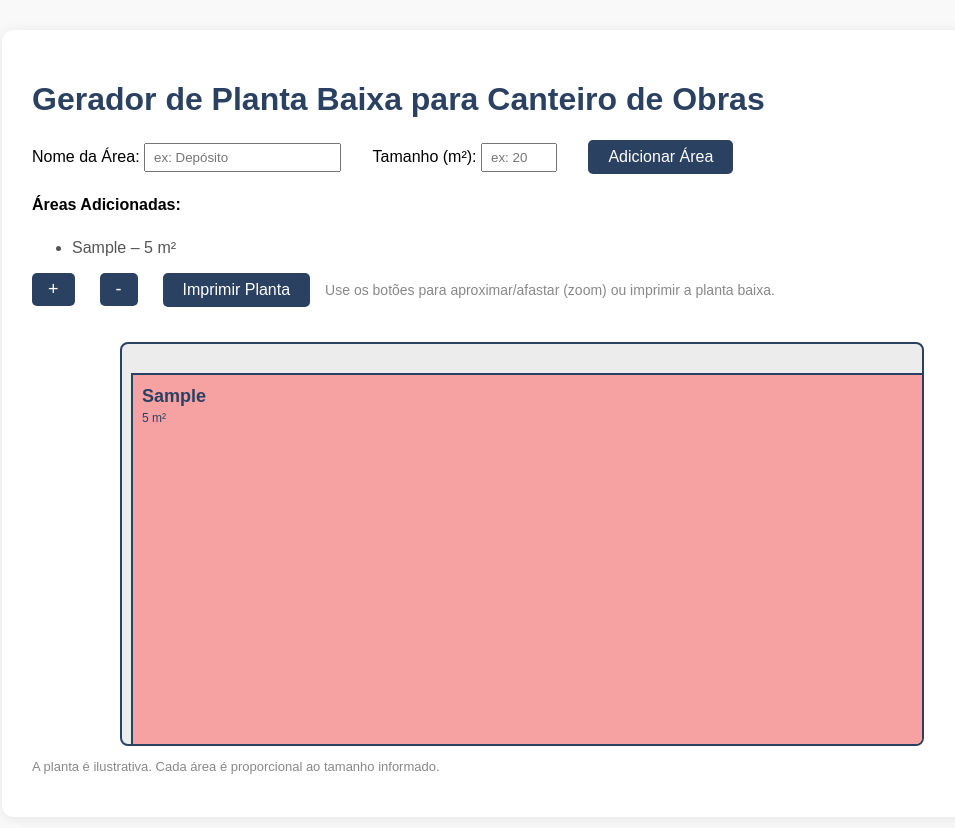
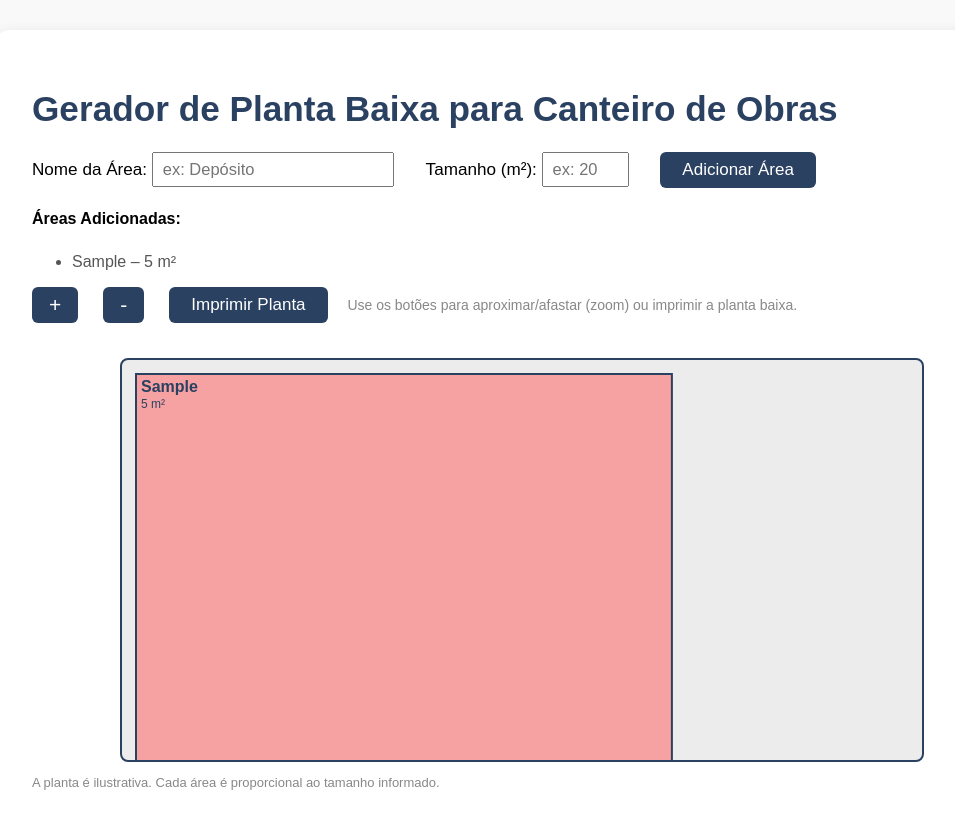
Before and after one commit to andrefelipers01/meu-canteiro, a plain HTML site: page meu-canteiro.html in a window 1280 px wide. Both pictures are taken after typing "Sample", "5" into the empty fields and a click on the button "Adicionar Área". Shown: the whole page, without its empty margins (118-1073 px from the left). Drawn offline with Linux system fonts and the light colour scheme.

Commit message:
Add files via upload

```diff
--- a/meu-canteiro.html
+++ b/meu-canteiro.html
@@ -16,33 +16,37 @@
             background: #fff;
             border-radius: 12px;
             box-shadow: 0 2px 14px rgba(0,0,0,.08);
-            padding: 30px;
+            padding: 35px;
         }
         h1 {
             color: #2b4162;
+            font-size: 2.2rem;
         }
         form {
             margin-bottom: 22px;
         }
         label {
             margin-right: 15px;
+            font-size: 1.07rem;
         }
         input[type="text"], input[type="number"] {
             margin-right: 12px;
-            padding: 5px 8px;
+            padding: 6px 9px;
+            font-size: 1.03rem;
         }
         button, .zoom-btn {
             background: #2b4162;
             color: #fff;
             border: none;
-            padding: 8px 20px;
-            border-radius: 5px;
+            padding: 8px 22px;
+            border-radius: 6px;
             cursor: pointer;
-            font-size: 16px;
+            font-size: 17px;
+            margin-right: 0.3rem;
         }
         .zoom-btn {
-            padding: 6px 16px;
-            font-size: 18px;
+            padding: 6px 17px;
+            font-size: 21px;
             margin-right: 10px;
         }
         #canvas {
@@ -59,6 +63,7 @@
         }
         .areas-list li {
             color: #555;
+            font-size: 1.00rem;
         }
         .controls {
             margin-top: 15px;
@@ -131,44 +136,94 @@
     let areas = [];
     let zoom = 1;
 
+    /**
+     * Função para distribuir áreas como retângulos lado a lado,
+     * quebrando para a linha de baixo quando necessário (estilo "mosaico flexível").
+     * Cada área mantém proporção relativa conforme o tamanho.
+     */
     function drawPlant() {
         ctx.clearRect(0, 0, canvas.width, canvas.height);
         ctx.save();
         ctx.scale(zoom, zoom);
 
+        const padding = 14; // borda interna do canvas
+        const availableWidth = (canvas.width - 2*padding) / zoom;
+        const availableHeight = (canvas.height - 2*padding) / zoom;
+
+        // Criação dos retângulos proporcionais ao tamanho das áreas
         let totalArea = areas.reduce((sum, a) => sum + a.size, 0);
-        let currentX = 10, currentY = 10, rowHeight = 0;
+        if (totalArea === 0) { ctx.restore(); return; }
 
-        // Definição simplificada: distribuir áreas na horizontal, quebra linha quando acabar espaço
-        const plantWidth = (canvas.width - 20) / zoom;
-        const plantHeight = (canvas.height - 20) / zoom;
-        const scale = totalArea > 0 ? Math.min(
-            plantWidth / Math.sqrt(totalArea * plantWidth / plantHeight),
-            plantHeight / Math.sqrt(totalArea * plantHeight / plantWidth)
-        ) : 1;
+        // Proporção da largura/altura entre as áreas
+        // Calcula área total retangular que será preenchida:
+        const A_canvas = availableWidth * availableHeight;
 
-        areas.forEach((area, idx) => {
-            // Cada área é um quadrado proporcional à sua metragem quadrada (ilustrativo)
-            let areaPx = Math.sqrt(area.size) * scale * 2.2;
-            if (currentX + areaPx > plantWidth + 10) {
-                currentX = 10;
-                currentY += rowHeight + 20;
-                rowHeight = 0;
+        // Fator para converter de m² (informado) para px² (na planta)
+        const areaToPx = A_canvas / totalArea;
+
+        // 1° Passo: calcula PARA CADA ÁREA uma largura fixa (por fila), altura proporcional ao tamanho dela
+        // Distribuição em filas: quando acabar largura, começa nova linha
+        let x = padding, y = padding;
+        let rowHeight = 0, spacing = 12;
+
+        // Copia local das retângulos: [{...area, width, height}]
+        let rects = [];
+        let maxRowWidth = availableWidth;
+
+        // Definido um height padrão baixo (para melhor visualização)
+        let targetRowHeight = Math.max( Math.sqrt(areaToPx) * 24, 30 ); // altura ideal inicial
+
+        // Monta linhas (filas):
+        let row = [], rows = [];
+        let currentRowArea = 0;
+        const minRectWidth = 40, minRectHeight = 25;
+
+        // 1) Primeiro, "quebra" áreas para linhas considerando proporção dos tamanhos
+        let tempAreas = areas.map(a => Object.assign({}, a));
+        while(tempAreas.length > 0){
+            let currRow = [], rowArea = 0, rowWidthPx = 0;
+            // agrupa na linha até atingir a largura máxima
+            for(let k=0; k<tempAreas.length; k++){
+                let nextArea = tempAreas[k];
+                let arPx = nextArea.size * areaToPx;
+                let w = Math.max(Math.sqrt(arPx), minRectWidth);
+                let h = Math.max(arPx / w, minRectHeight);
+
+                if(rowWidthPx + w + spacing > maxRowWidth && currRow.length > 0) break;
+                currRow.push(Object.assign(nextArea, { width: w, height: h }));
+                rowWidthPx += w + spacing;
             }
-            ctx.fillStyle = `hsl(${idx*60%360},83%,80%)`;
-            ctx.strokeStyle = '#2b4162';
-            ctx.lineWidth = 2;
-            ctx.fillRect(currentX, currentY, areaPx, areaPx);
-            ctx.strokeRect(currentX, currentY, areaPx, areaPx);
+            // Remove agrupadas da lista
+            tempAreas.splice(0, currRow.length);
+            rows.push(currRow);
+        }
 
-            ctx.fillStyle = '#2b4162';
-            ctx.font = 'bold 18px Arial';
-            ctx.fillText(area.name, currentX + 10, currentY + 28);
-            ctx.font = 'normal 12px Arial';
-            ctx.fillText(`${area.size} m²`, currentX + 10, currentY + 48);
+        // 2) Desenha as áreas fila a fila, como mosaico:
+        let cy = padding;
+        let colorStep = 360/areas.length;
+        rows.forEach((rowAreas, rowIdx) => {
+            let cx = padding;
+            let rowH = Math.max(...rowAreas.map(r => r.height));
+            rowAreas.forEach((rect, idx) => {
+                // cor alternativa para fácil visualização
+                ctx.fillStyle = `hsl(${(rowIdx * 67 + idx * colorStep) % 360},83%,80%)`;
+                ctx.strokeStyle = '#2b4162';
+                ctx.lineWidth = 2;
+                ctx.beginPath();
+                ctx.rect(cx, cy, rect.width, rect.height);
+                ctx.fill();
+                ctx.stroke();
 
-            currentX += areaPx + 20;
-            if (areaPx > rowHeight) rowHeight = areaPx;
+                // Label
+                ctx.fillStyle = '#2b4162';
+                ctx.font = 'bold 16px Arial';
+                ctx.fillText(rect.name, cx + 5, cy + 18);
+                ctx.font = 'normal 12px Arial';
+                ctx.fillText(`${rect.size} m²`, cx + 5, cy + 34);
+
+                cx += rect.width + spacing;
+            });
+            cy += rowH + spacing;
         });
 
         ctx.restore();
@@ -235,7 +290,7 @@
         win.document.close();
     });
 
-    // Redesenhar caso resizing canvas (opcional)
+    // Redesenhar ao carregar página
     window.addEventListener('DOMContentLoaded', drawPlant);
 </script>
 </body>
```
